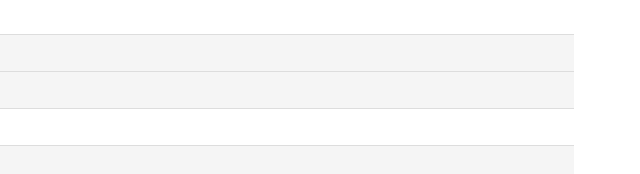
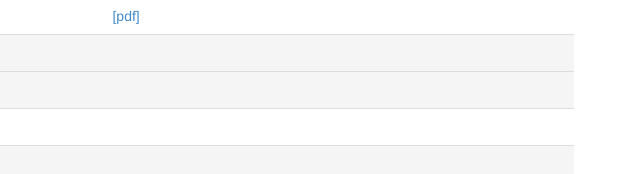
Before and after one commit to cmu-research/cmu-research.github.io, a plain HTML site: page 07300-f24/schedule.html in a window 1280 px wide. Shown: the part 354-528 px from the top of the page, 636-1276 px from the left. Drawn offline with nearby package versions, Linux system fonts and the light colour scheme.

Commit message:
Lecture 2

```diff
--- a/07300-f24/schedule.html
+++ b/07300-f24/schedule.html
@@ -83,7 +83,7 @@ PUBLIC "-//W3C//DTD XHTML 1.0 Strict//EN"
   <td>Lecture</td>
   <td>Friday, August 30, 2024</td>
   <td>Overview of Research CS Areas</td>
-  <td></td>
+  <td><a href="https://drive.google.com/file/d/1mIYHgGeMPvoc_J_h-bMRMrujgd8H9LkW/view?usp=drive_link">[pdf]</a></td>
   <td></td>
 </tr>
 
```
